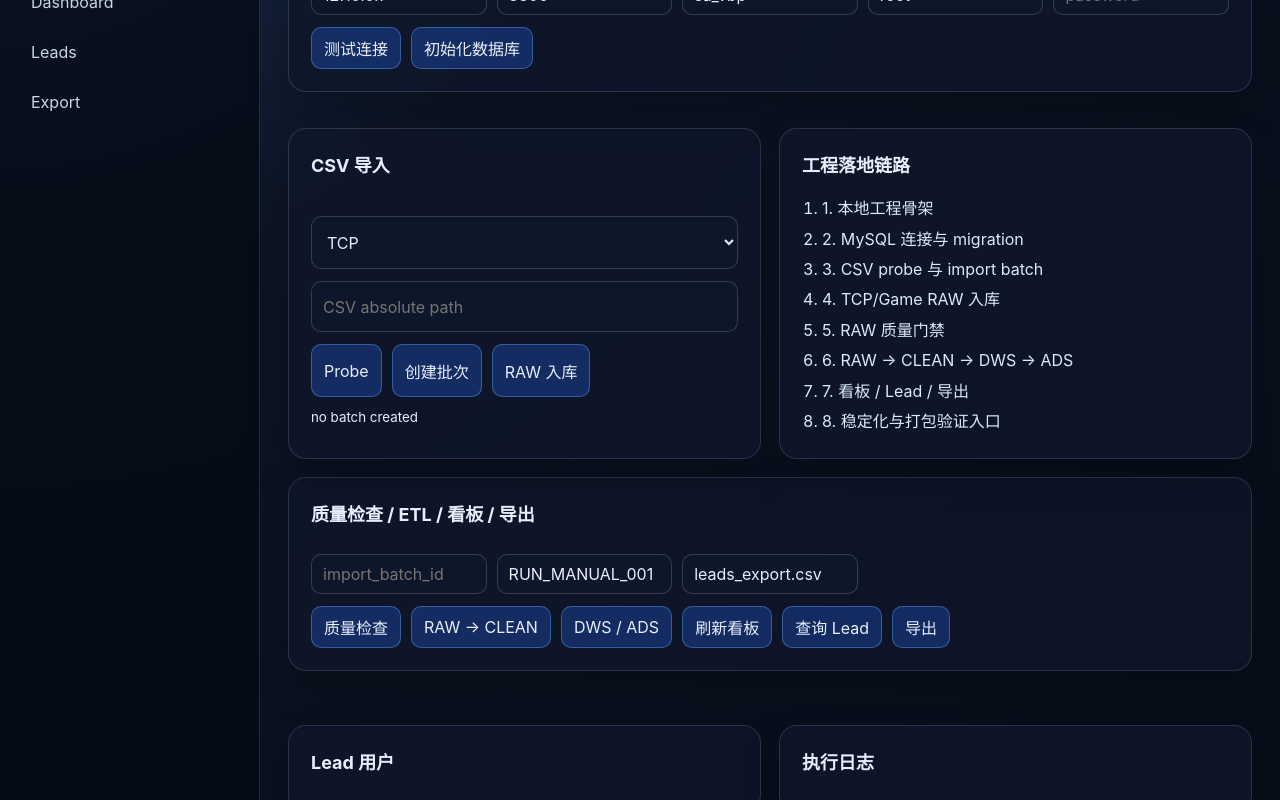
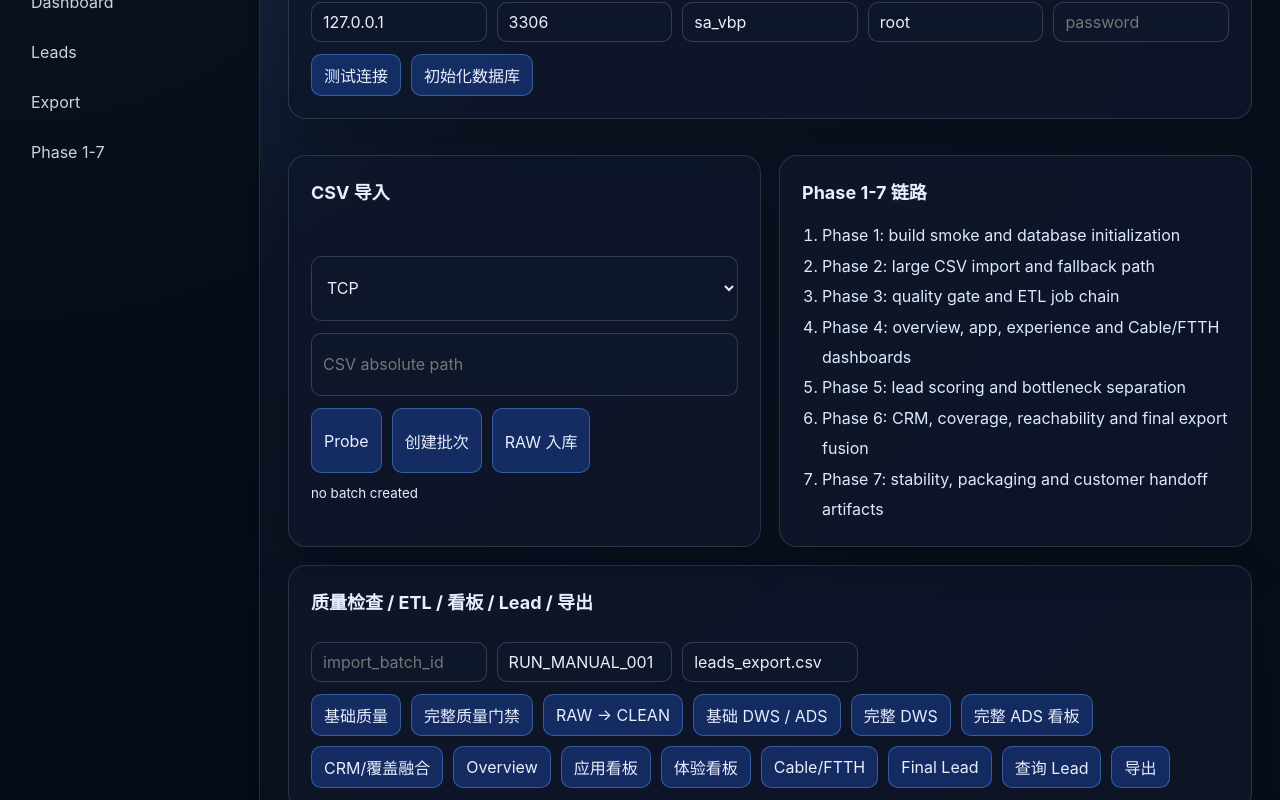
Before and after one commit to zhou-yang-personal/sa-fbb-experience-workbench, a React (Vite) app: page / in a window 1280 px wide. Shown: the part 320-1120 px from the top of the page. Built offline with nearby package versions, Linux system fonts and the light colour scheme.

Commit message:
feat: expose complete app phase workflow in UI

```diff
--- a/src/App.tsx
+++ b/src/App.tsx
@@ -1,25 +1,18 @@
 import { useMemo, useState } from 'react';
 import { api } from './shared/tauriApi';
+import { phaseApi } from './shared/phaseApi';
 import type { DashboardOverview, ImportBatchResult, LeadUserRow, MetricCard, MySqlSettings } from './shared/types';
 
-const defaultSettings: MySqlSettings = {
-  host: '127.0.0.1',
-  port: 3306,
-  database: 'sa_vbp',
-  user: 'root',
-  secret: '',
-  local_infile: true,
-};
+const defaultSettings: MySqlSettings = { host: '127.0.0.1', port: 3306, database: 'sa_vbp', user: 'root', secret: '', local_infile: true };
 
 const pipelineSteps = [
-  '1. 本地工程骨架',
-  '2. MySQL 连接与 migration',
-  '3. CSV probe 与 import batch',
-  '4. TCP/Game RAW 入库',
-  '5. RAW 质量门禁',
-  '6. RAW → CLEAN → DWS → ADS',
-  '7. 看板 / Lead / 导出',
-  '8. 稳定化与打包验证入口',
+  'Phase 1: build smoke and database initialization',
+  'Phase 2: large CSV import and fallback path',
+  'Phase 3: quality gate and ETL job chain',
+  'Phase 4: overview, app, experience and Cable/FTTH dashboards',
+  'Phase 5: lead scoring and bottleneck separation',
+  'Phase 6: CRM, coverage, reachability and final export fusion',
+  'Phase 7: stability, packaging and customer handoff artifacts',
 ];
 
 function App() {
@@ -37,40 +30,30 @@ function App() {
 
   const allMetrics = useMemo(() => overview?.metrics ?? qualityMetrics, [overview, qualityMetrics]);
 
-  function appendLog(message: string) {
-    setLog((items) => [`${new Date().toLocaleTimeString()} ${message}`, ...items].slice(0, 30));
+  function appendLog(message: string) { setLog((items) => [`${new Date().toLocaleTimeString()} ${message}`, ...items].slice(0, 40)); }
+  async function runAction(label: string, action: () => Promise<unknown>) {
+    try { const result = await action(); appendLog(`${label}: ${JSON.stringify(result)}`); return result; }
+    catch (error) { appendLog(`${label} failed: ${error instanceof Error ? error.message : String(error)}`); return null; }
   }
-
-  async function runAction(label: string, action: () => Promise<unknown>) {
-    try {
-      const result = await action();
-      appendLog(`${label}: ${JSON.stringify(result)}`);
-      return result;
-    } catch (error) {
-      appendLog(`${label} failed: ${error instanceof Error ? error.message : String(error)}`);
-      return null;
-    }
+  async function loadCards(label: string, action: () => Promise<MetricCard[]>) {
+    const result = await runAction(label, action);
+    if (Array.isArray(result)) setQualityMetrics(result as MetricCard[]);
   }
 
   return (
     <main className="app-shell">
       <aside className="sidebar">
         <div className="brand">SA FBB Experience Workbench</div>
-        <nav>
-          {['Settings', 'Import', 'Quality', 'ETL', 'Dashboard', 'Leads', 'Export'].map((item) => (
-            <button key={item} type="button" className="nav-item">{item}</button>
-          ))}
-        </nav>
+        <nav>{['Settings', 'Import', 'Quality', 'ETL', 'Dashboard', 'Leads', 'Export', 'Phase 1-7'].map((item) => <button key={item} type="button" className="nav-item">{item}</button>)}</nav>
       </aside>
-
       <section className="content">
         <header className="hero-card">
           <div>
             <p className="eyebrow">Raw First · MySQL in-database cleaning · Cable-to-Fiber</p>
             <h1>SA 家宽应用体验本地分析工作台</h1>
-            <p className="hero-text">已按 1-8 步把初步可用链路落地到 dev：连接、初始化、批次、入库、质量检查、ETL、看板、导出。</p>
+            <p className="hero-text">Phase 1-7 的设计入口已落到 dev：导入、质量门禁、ETL、四类看板、Lead 模型、CRM/覆盖/触达融合、导出闭环。</p>
           </div>
-          <div className="version-card"><span>Version</span><strong>0.2.1</strong></div>
+          <div className="version-card"><span>Version</span><strong>1.0.0</strong></div>
         </header>
 
         <section className="panel form-panel">
@@ -95,59 +78,37 @@ function App() {
             <input value={filePath} onChange={(e) => setFilePath(e.target.value)} placeholder="CSV absolute path" />
             <div className="action-row">
               <button onClick={() => runAction('import_probe_csv', () => api.importProbeCsv(filePath))}>Probe</button>
-              <button onClick={async () => {
-                const result = await runAction('import_create_batch', () => api.importCreateBatch(settings, dataType, filePath));
-                if (result && typeof result === 'object' && 'import_batch_id' in result) {
-                  const next = result as ImportBatchResult;
-                  setBatch(next);
-                  setImportBatchId(next.import_batch_id);
-                }
-              }}>创建批次</button>
+              <button onClick={async () => { const result = await runAction('import_create_batch', () => api.importCreateBatch(settings, dataType, filePath)); if (result && typeof result === 'object' && 'import_batch_id' in result) { const next = result as ImportBatchResult; setBatch(next); setImportBatchId(next.import_batch_id); } }}>创建批次</button>
               <button onClick={() => runAction('import_start_raw_load', () => api.importStartRawLoad(settings, importBatchId, dataType, filePath))}>RAW 入库</button>
             </div>
             <small>{batch ? `current batch: ${batch.import_batch_id}` : 'no batch created'}</small>
           </article>
-
-          <article className="panel">
-            <h2>工程落地链路</h2>
-            <ol className="pipeline-list">{pipelineSteps.map((step) => <li key={step}>{step}</li>)}</ol>
-          </article>
+          <article className="panel"><h2>Phase 1-7 链路</h2><ol className="pipeline-list">{pipelineSteps.map((step) => <li key={step}>{step}</li>)}</ol></article>
         </section>
 
         <section className="panel form-panel">
-          <h2>质量检查 / ETL / 看板 / 导出</h2>
-          <div className="form-grid">
-            <input value={importBatchId} onChange={(e) => setImportBatchId(e.target.value)} placeholder="import_batch_id" />
-            <input value={analysisRunId} onChange={(e) => setAnalysisRunId(e.target.value)} placeholder="analysis_run_id" />
-            <input value={outputPath} onChange={(e) => setOutputPath(e.target.value)} placeholder="export path" />
-          </div>
+          <h2>质量检查 / ETL / 看板 / Lead / 导出</h2>
+          <div className="form-grid"><input value={importBatchId} onChange={(e) => setImportBatchId(e.target.value)} placeholder="import_batch_id" /><input value={analysisRunId} onChange={(e) => setAnalysisRunId(e.target.value)} placeholder="analysis_run_id" /><input value={outputPath} onChange={(e) => setOutputPath(e.target.value)} placeholder="export path" /></div>
           <div className="action-row">
-            <button onClick={async () => {
-              const result = await runAction('quality_get_batch_report', () => api.qualityGetBatchReport(settings, importBatchId));
-              if (Array.isArray(result)) setQualityMetrics(result as MetricCard[]);
-            }}>质量检查</button>
+            <button onClick={() => loadCards('quality_get_batch_report', () => api.qualityGetBatchReport(settings, importBatchId))}>基础质量</button>
+            <button onClick={() => runAction('quality_run_gate', () => phaseApi.qualityRunGate(settings, importBatchId))}>完整质量门禁</button>
             <button onClick={() => runAction('etl_start_clean_job', () => api.etlStartCleanJob(settings, importBatchId))}>RAW → CLEAN</button>
-            <button onClick={() => runAction('etl_start_aggregate_job', () => api.etlStartAggregateJob(settings, importBatchId, analysisRunId))}>DWS / ADS</button>
-            <button onClick={async () => {
-              const result = await runAction('dashboard_get_overview', () => api.dashboardGetOverview(settings, importBatchId, analysisRunId));
-              if (result && typeof result === 'object' && 'metrics' in result) setOverview(result as DashboardOverview);
-            }}>刷新看板</button>
-            <button onClick={async () => {
-              const result = await runAction('leads_query_users', () => api.leadsQueryUsers(settings, analysisRunId));
-              if (Array.isArray(result)) setLeads(result as LeadUserRow[]);
-            }}>查询 Lead</button>
+            <button onClick={() => runAction('etl_start_aggregate_job', () => api.etlStartAggregateJob(settings, importBatchId, analysisRunId))}>基础 DWS / ADS</button>
+            <button onClick={() => runAction('etl_run_complete_aggregates', () => phaseApi.etlRunCompleteAggregates(settings, importBatchId))}>完整 DWS</button>
+            <button onClick={() => runAction('ads_run_complete_dashboards', () => phaseApi.adsRunCompleteDashboards(settings, importBatchId, analysisRunId))}>完整 ADS 看板</button>
+            <button onClick={() => runAction('leads_run_final_fusion', () => phaseApi.leadsRunFinalFusion(settings, importBatchId, analysisRunId))}>CRM/覆盖融合</button>
+            <button onClick={async () => { const result = await runAction('dashboard_get_overview', () => api.dashboardGetOverview(settings, importBatchId, analysisRunId)); if (result && typeof result === 'object' && 'metrics' in result) setOverview(result as DashboardOverview); }}>Overview</button>
+            <button onClick={() => loadCards('app_category', () => phaseApi.dashboardGetAppCategory(settings, importBatchId, analysisRunId))}>应用看板</button>
+            <button onClick={() => loadCards('experience_quality', () => phaseApi.dashboardGetExperienceQuality(settings, importBatchId, analysisRunId))}>体验看板</button>
+            <button onClick={() => loadCards('cable_fiber_compare', () => phaseApi.dashboardGetCableFiberCompare(settings, importBatchId, analysisRunId))}>Cable/FTTH</button>
+            <button onClick={() => loadCards('final_lead_summary', () => phaseApi.leadsGetFinalSummary(settings, importBatchId, analysisRunId))}>Final Lead</button>
+            <button onClick={async () => { const result = await runAction('leads_query_users', () => api.leadsQueryUsers(settings, analysisRunId)); if (Array.isArray(result)) setLeads(result as LeadUserRow[]); }}>查询 Lead</button>
             <button onClick={() => runAction('export_leads_csv', () => api.exportLeadsCsv(settings, analysisRunId, outputPath))}>导出</button>
           </div>
         </section>
 
-        <section className="metric-grid">
-          {allMetrics.map((metric) => <article key={metric.label} className="metric-card"><span>{metric.label}</span><strong>{metric.value}</strong><small>{metric.hint}</small></article>)}
-        </section>
-
-        <section className="two-column">
-          <article className="panel"><h2>Lead 用户</h2><div className="table-like">{leads.map((lead) => <div key={lead.user_key} className="table-row lead-row"><span>{lead.demand_score}/{lead.migration_motive_score}</span><span>{lead.user_key}</span><span>{lead.lead_type}</span></div>)}</div></article>
-          <article className="panel"><h2>执行日志</h2><div className="log-list">{log.map((line) => <pre key={line}>{line}</pre>)}</div></article>
-        </section>
+        <section className="metric-grid">{allMetrics.map((metric) => <article key={metric.label} className="metric-card"><span>{metric.label}</span><strong>{metric.value}</strong><small>{metric.hint}</small></article>)}</section>
+        <section className="two-column"><article className="panel"><h2>Lead 用户</h2><div className="table-like">{leads.map((lead) => <div key={lead.user_key} className="table-row lead-row"><span>{lead.demand_score}/{lead.migration_motive_score}</span><span>{lead.user_key}</span><span>{lead.lead_type}</span></div>)}</div></article><article className="panel"><h2>执行日志</h2><div className="log-list">{log.map((line) => <pre key={line}>{line}</pre>)}</div></article></section>
       </section>
     </main>
   );
```
